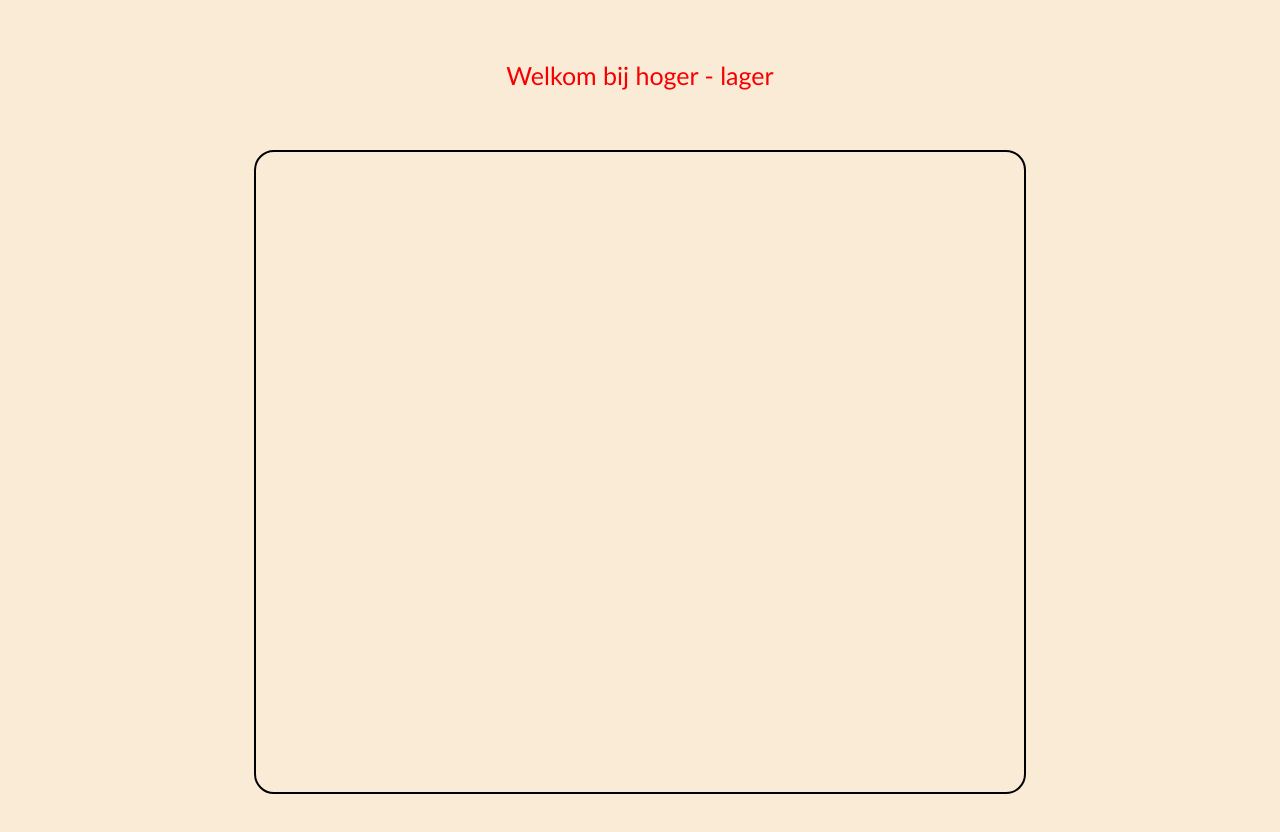
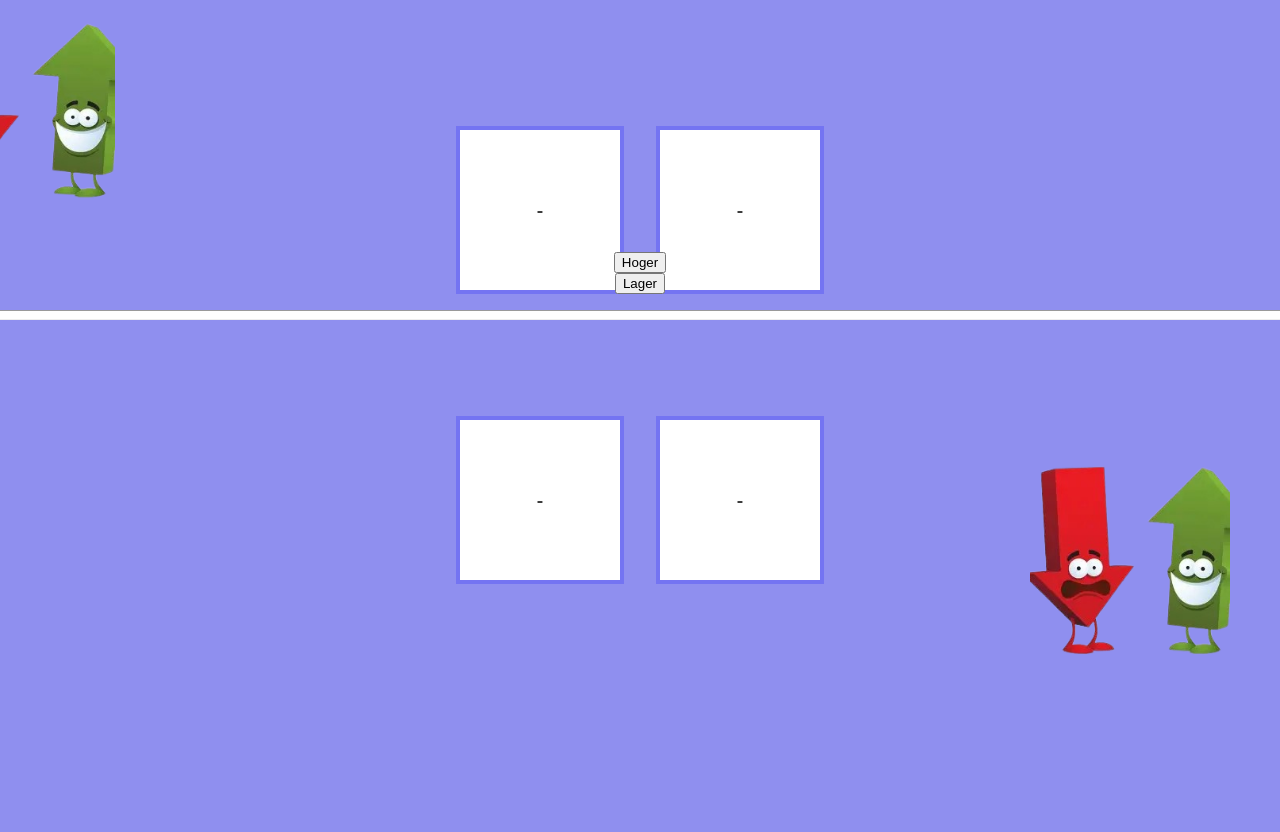
Before and after one commit to ROCMondriaanTIN/sd25-project-game-javascript-WalidB1234, a plain HTML site: page index/index1.html in a window 1280 px wide. After the commit the page ends 800 px from the top, so only its background shows below. Drawn offline with Linux system fonts and the light colour scheme.

Commit message:
Update
Vergeten om te pushen ik was vergeten dat we een github hebben

```diff
--- a/css/hoger-lager.css
+++ b/css/hoger-lager.css
@@ -1,40 +1,116 @@
-
-
-body{
+body {
     font-family: 'Gill Sans', 'Gill Sans MT', Calibri, 'Trebuchet MS', sans-serif;
     font-size: 20px;
 
     text-align: center;
-background-color:rgb(80, 80, 177);
+    background-color: rgb(143, 143, 239);
+    overflow: hidden;
 }
 
-div{
-margin: 40px;
-padding: 10px;
-border: 3px solid rgb(161, 26, 26);
+div {
+    margin: 10px;
+    padding: 5px;
     justify-content: center;
     align-items: center;
-min-height: 50vh;
+    min-height: 10vh;
     flex-direction: column;
     flex-wrap: wrap;
     display: flex;
 
+}
+img {
+    font-size: 50px;
+    text-align: left;
+    margin-right: 500px;
 
 }
 
-button{
-background-color: gold;
+#img2 {
 
+    border: 8px solid red;
 }
-button:hover{
-background-color: lightgreen;
+
+#dobbelsteen4 {
+    background-color: rgb(255, 255, 255);
+    width: 150px;
+    height: 150px;
+    margin-top: 100px;
+    outline: 4px solid #0000ff30;
+}
+
+#dobbelsteen3 {
+    background-color: rgb(255, 255, 255);
+    width: 150px;
+    height: 150px;
+    outline: 4px solid #0000ff30;
+    margin-top: 100px;
+}
+
+#dobbelsteen2 {
+    background-color: rgb(255, 255, 255);
+    width: 150px;
+    height: 150px;
+    outline: 4px solid #0000ff30;
+    margin-top: 100px;
 
 }
 
-img{
-font-size: 50px;
-text-align: left;
-margin-right: 700px;
+#dobbelsteen1 {
+    height: 150px;
+    width: 150px;
+    background-color: white;
+    outline: 4px solid #0000ff30;
+    margin-top: 100px;
+}
+
+.main-dobbelsteen {
     text-align: center;
+    width: max-content;
+    height: max-content;
+    gap: 20px;
+    display: grid;
+    grid-template-columns: repeat(2, 1fr);
+}
+
+hr {
+    width: 100vw;
+    position: fixed;
+    top: 300px;
+    height: 1vh;
+    background-color: white;
+}
+
+#Button1 {
+    background-color: azure;
+    font-size: 20px;
+    margin-top: 30px;
+    border: 3px solid black;
+}
+
+.Img2 {
+    width: 200px;
+    height: 200px;
+    margin-top: -200px;
 
 }
+
+.Img3 img {
+    width: 200px;
+    margin-top: 20px;
+    display: block;
+    margin-left: -750px;
+}
+.Img3 {
+justify-content: left;
+margin-top: -1000px;
+
+
+}
+
+#buttonContainer{
+    display: flex;
+    flex-direction: row;
+    width: 10vw;
+    justify-content: space-around;
+    margin-bottom: 150vw;
+}
--- a/css/hoger-lager2.css
+++ /dev/null
@@ -1,24 +0,0 @@
-* {
-    padding: 0;
-    border: box;
-
-}
-
-body {
-    background-color: antiquewhite;
-    text-align: center;
-    font-family: 'Gill Sans', 'Gill Sans MT', Calibri, 'Trebuchet MS', sans-serif;
-    color: rgb(246, 0, 0);
-    font-size: 25px;
-    margin: 40px;
-    padding: 20px;
-
-}
-
-#main-content {
-    height: 80vh;
-    width: 60vw;
-    margin: 0 auto;
-    border: 2px solid #000;
-    border-radius: 20px;
-}
--- a/index/index1.html
+++ b/index/index1.html
@@ -5,19 +5,34 @@
     <meta charset="UTF-8">
     <meta name="viewport" content="width=device-width, initial-scale=1.0">
     <title>Document</title>
-    <link rel="stylesheet" href=""><link rel="stylesheet" href="/css/hoger-lager2.css">
+    <link rel="stylesheet" href="">
+    <link rel="stylesheet" href="/css/hoger-lager.css">
 </head>
-<header>Welkom bij hoger - lager</header>
 
-<br><br>
-<div id="main-content">
+<body>
+    <div>
 
-</div>
+        <div class="main-dobbelsteen">
+            <div id="dobbelsteen1">-</div>
+            <div id="dobbelsteen2">-</div>
+            <div id="dobbelsteen3">-</div>
+            <div id="dobbelsteen4">-</div>
+        </div>
+        <hr>
+        <div id="Img2">
 
+            <img style="position: fixed; right: -450px;" src="download-removebg-preview (3).png" class="Img2"
+                alt="preview">
 
+            <div class="Img3">
+                <img src="download-removebg-preview (3).png" alt="">
+            </div>
 
+            <div id="buttonContainer ">
+                <button type="button" id="button1">Hoger</button>
+                <button type="button" id="button2">Lager</button>
+            </div>
 
 </body>
 
-
 </html>
--- a/js/game.js
+++ b/js/game.js
@@ -1,5 +1,3 @@
-
-
 
 
 window.onload()
```
Also changed, not shown: index/hoger-lager.html (+1 -1 lines). Lines whose indentation alone changed are shown as unchanged.
